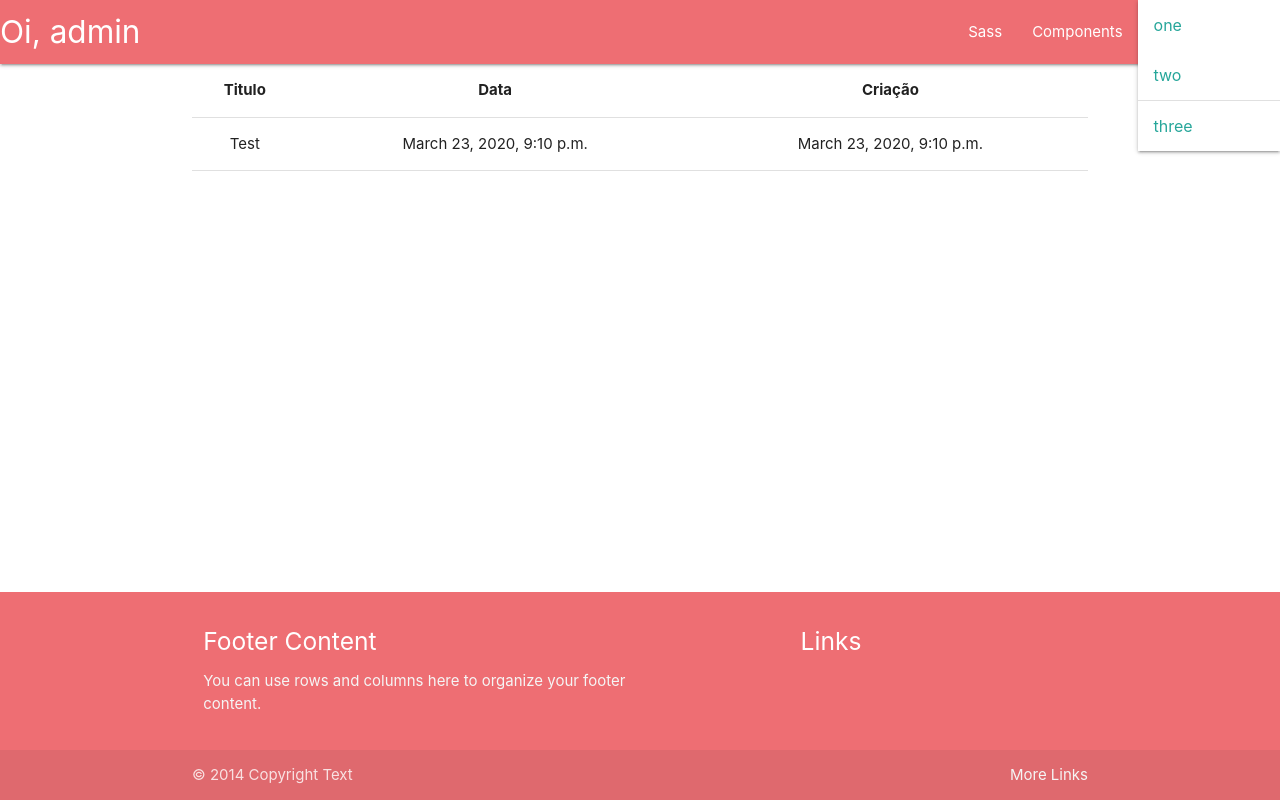
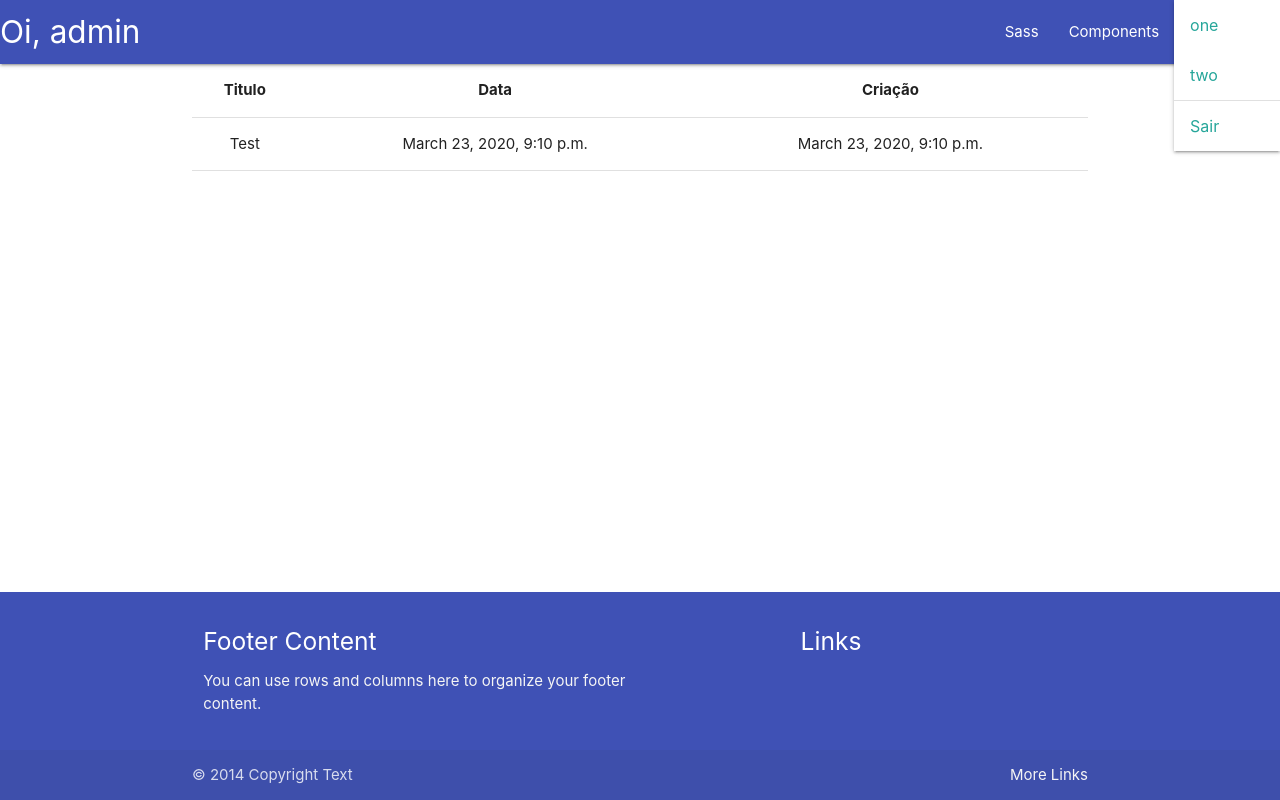
Before and after one commit to HiagoCouto/agenda-django, a Django app: page /schedule/ in a window 1280 px wide, after a click that opens the changed part. Run offline with Django 3.2, Linux system fonts and the light colour scheme; a user stored in the database is signed in; data comes from the database, SQL or seed files in the repository; both versions use the stored data as it was after the commit.

Commit message:
Creating login and logout

```diff
--- a/agenda/urls.py
+++ b/agenda/urls.py
@@ -20,4 +20,8 @@ from core import views
 urlpatterns = [
     path('admin/', admin.site.urls),
     path('schedule/', views.index),
+    path('', views.index),
+    path('login/', views.login_user),
+    path('logout/', views.logout_user),
+    path('login/submit', views.submit_login),
 ]
--- a/core/views.py
+++ b/core/views.py
@@ -1,8 +1,31 @@
-from django.shortcuts import render
+from django.shortcuts import render, redirect
 from .models import Event
+from django.contrib.auth.decorators import login_required
+from django.contrib.auth import authenticate, login, logout
+from django.contrib import messages
 
 # Create your views here.
+def login_user(request):
+    return render(request, 'login.html')
 
+def logout_user(request):
+    logout(request)
+    return redirect('/')
+
+def submit_login(request):
+    if request.POST:
+        username = request.POST.get('username')
+        password = request.POST.get('password')
+        user = authenticate(username=username, password=password)
+        if user is not None:
+            login(request, user)
+            return redirect('/')
+        else:
+            messages.error(request, "Usuário ou senha errados")
+
+    return redirect('/')
+
+@login_required(login_url='/login/')
 def index(request):
     user = request.user
     events = Event.objects.filter(user=user)
--- a/templates/layout/footer.html
+++ b/templates/layout/footer.html
@@ -1,4 +1,4 @@
-    <footer class="page-footer">
+    <footer class="page-footer indigo">
       <div class="container">
         <div class="row">
           <div class="col l6 s12">
--- a/templates/layout/header.html
+++ b/templates/layout/header.html
@@ -4,16 +4,16 @@
           <li><a href="#!">one</a></li>
           <li><a href="#!">two</a></li>
           <li class="divider"></li>
-          <li><a href="#!">three</a></li>
+          <li><a href="logout">Sair</a></li>
         </ul>
-        <nav>
+        <nav class="indigo">
           <div class="nav-wrapper">
             <a href="#!" class="brand-logo">Oi, {{user.username}}</a>
             <ul class="right hide-on-med-and-down">
               <li><a href="sass.html">Sass</a></li>
               <li><a href="badges.html">Components</a></li>
               <!-- Dropdown Trigger -->
-              <li><a class="dropdown-trigger" href="#!" data-target="dropdown1">Dropdown<i class="material-icons arrow_drop_down right">arrow_drop_down</i></a></li>
+              <li><a class="dropdown-trigger" href="#!" data-target="dropdown1">Perfil<i class="material-icons arrow_drop_down right">arrow_drop_down</i></a></li>
             </ul>
           </div>
         </nav>
```
Also changed, not shown: db.sqlite3.
